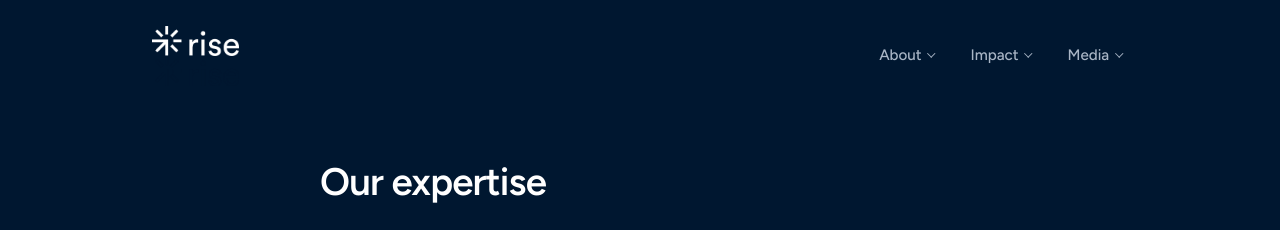
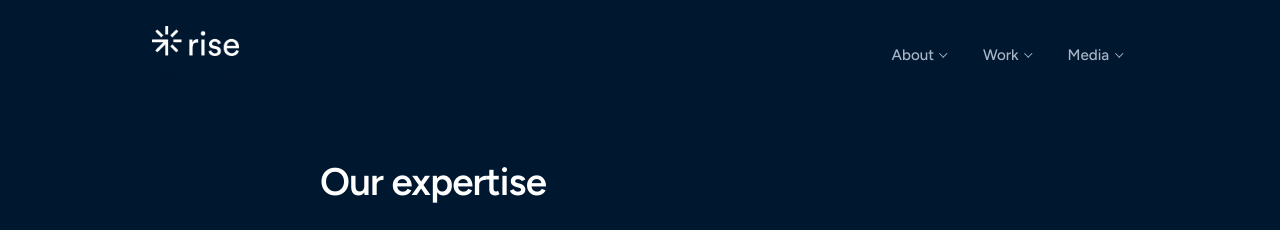
Before and after one commit to mroeck/riselabs.at, a Jekyll site: the page built from expertise.html, in a window 1280 px wide and 900 px high. Shown: the top 230 px of the window. Built offline with Jekyll 4.4.1, drawn with Linux system fonts in a browser that asks for light colours; some of the changed text lies outside the part shown.

Commit message:
Fix the visible markup on /expertise/ and cache-bust the stylesheet
Two separate bugs reached the live site.

/expertise/ showed raw <div> and <li> tags as text. The cause was a
`<div class="findings" markdown="1">` indented two spaces inside its
parent. kramdown only treats an HTML tag as a block-level element when
it starts at the beginning of the line, so that block was never parsed
and its tags leaked into the page. Every other markdown="1" block on the
site sits at column 0, which is why only this page broke.

/projects/ rendered the grid unstyled, with full-size images. The markup
and the .pgrid rules are both correct and deployed, so the browser was
holding an older style.css from before the grid landed.

Changes:

- expertise.md and projects.md become .html. Both are pure layout, all
  HTML and Liquid with no markdown prose, so running them through
  kramdown could only ever damage them. Liquid still runs in .html.
  The findings list is now written as real HTML. Permalinks are
  unchanged, so no URL moves.
- The stylesheet and script links carry the build time, so a changed
  stylesheet is actually fetched instead of served from cache.
- Rename the "Impact" nav group to "Work".
- docs-check.py gains two rules: it fails on an indented markdown="1"
  block, and notes any page that is pure layout but still a .md file.

The ten remaining pure-layout .md pages are flagged as notes, not
changed. They render correctly today, and with no way to run Jekyll
here I would rather not rewrite ten working pages untested.

Co-Authored-By: Claude Opus 5 <noreply@anthropic.com>
Claude-Session: https://claude.ai/code/session_013yvRdL5WvGEbo8a8kksApF

```diff
--- a/_config.yml
+++ b/_config.yml
@@ -54,7 +54,7 @@ nav:
         url: /partners/
       # - title: Team     # hidden; see team_page above
       #   url: /team/
-  - title: Impact
+  - title: Work
     items:
       - title: Projects
         url: /projects/
--- a/_layouts/default.html
+++ b/_layouts/default.html
@@ -17,7 +17,12 @@
   {%- endcomment -%}
   <link rel="preload" as="font" type="font/woff2" crossorigin
         href="{{ '/assets/fonts/figtree-latin-400-normal.woff2' | relative_url }}">
-  <link rel="stylesheet" href="{{ '/assets/css/style.css' | relative_url }}">
+  {%- comment -%}
+    The build time is appended so a changed stylesheet is actually fetched.
+    Without it a returning visitor keeps the cached copy and sees new markup
+    with old rules, which looks like a broken layout rather than a cache.
+  {%- endcomment -%}
+  <link rel="stylesheet" href="{{ '/assets/css/style.css' | relative_url }}?v={{ site.time | date: '%s' }}">
   {%- comment -%}
     The remembered theme is applied before first paint, so a visitor who chose
     light does not get a flash of dark on every page. This has to be inline
@@ -145,7 +150,7 @@
   </button>
 </div>
 
-<script src="{{ '/assets/js/ui.js' | relative_url }}" defer></script>
+<script src="{{ '/assets/js/ui.js' | relative_url }}?v={{ site.time | date: '%s' }}" defer></script>
 
 </body>
 </html>
--- a/expertise.md
+++ b/expertise.html
@@ -65,20 +65,13 @@ permalink: /expertise/
 <section class="band">
 <div class="wrap narrow">
   <p class="eyebrow">How we work with you</p>
-  <div class="findings" markdown="1">
-
-- **Commissioned work.** A brief, a budget and a deliverable - the usual shape
-  for an evidence base, a benchmark study or a roadmap.
-- **Research partnership.** Joining a consortium as a research partner, where
-  the work is genuinely open-ended and the output is knowledge rather than a
-  deliverable to a brief: partner or work package lead in Horizon Europe, LIFE
-  and national programmes, joint publication and open data work.
-- **Independent review.** A second, disinterested reading of an assessment, a
-  dataset or a claim, written so it can be shown to a board, a regulator or a
-  counterparty.
-- **Teaching and facilitation.** Training a team, briefing an executive, or
-  running the workshop where a consortium has to agree something.
-
+  <div class="findings">
+    <ul>
+      <li><strong>Commissioned work.</strong> A brief, a budget and a deliverable - the usual shape for an evidence base, a benchmark study or a roadmap.</li>
+      <li><strong>Research partnership.</strong> Joining a consortium as a research partner, where the work is genuinely open-ended and the output is knowledge rather than a deliverable to a brief: partner or work package lead in Horizon Europe, LIFE and national programmes, joint publication and open data work.</li>
+      <li><strong>Independent review.</strong> A second, disinterested reading of an assessment, a dataset or a claim, written so it can be shown to a board, a regulator or a counterparty.</li>
+      <li><strong>Teaching and facilitation.</strong> Training a team, briefing an executive, or running the workshop where a consortium has to agree something.</li>
+    </ul>
   </div>
 </div>
 </section>
```
Also changed, not shown: docs-check.py (+41 -0 lines), projects.html (renamed from projects.md).
